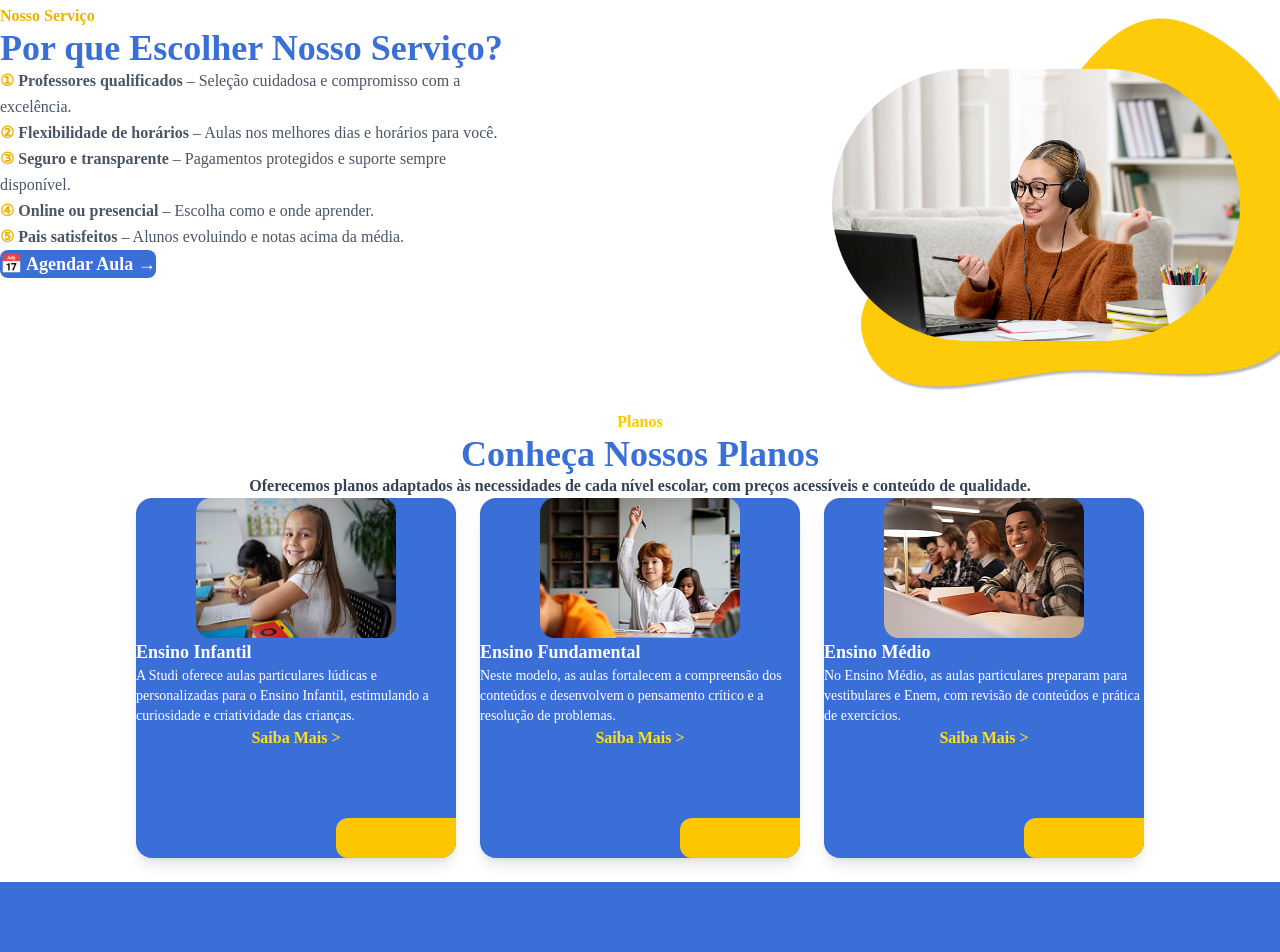
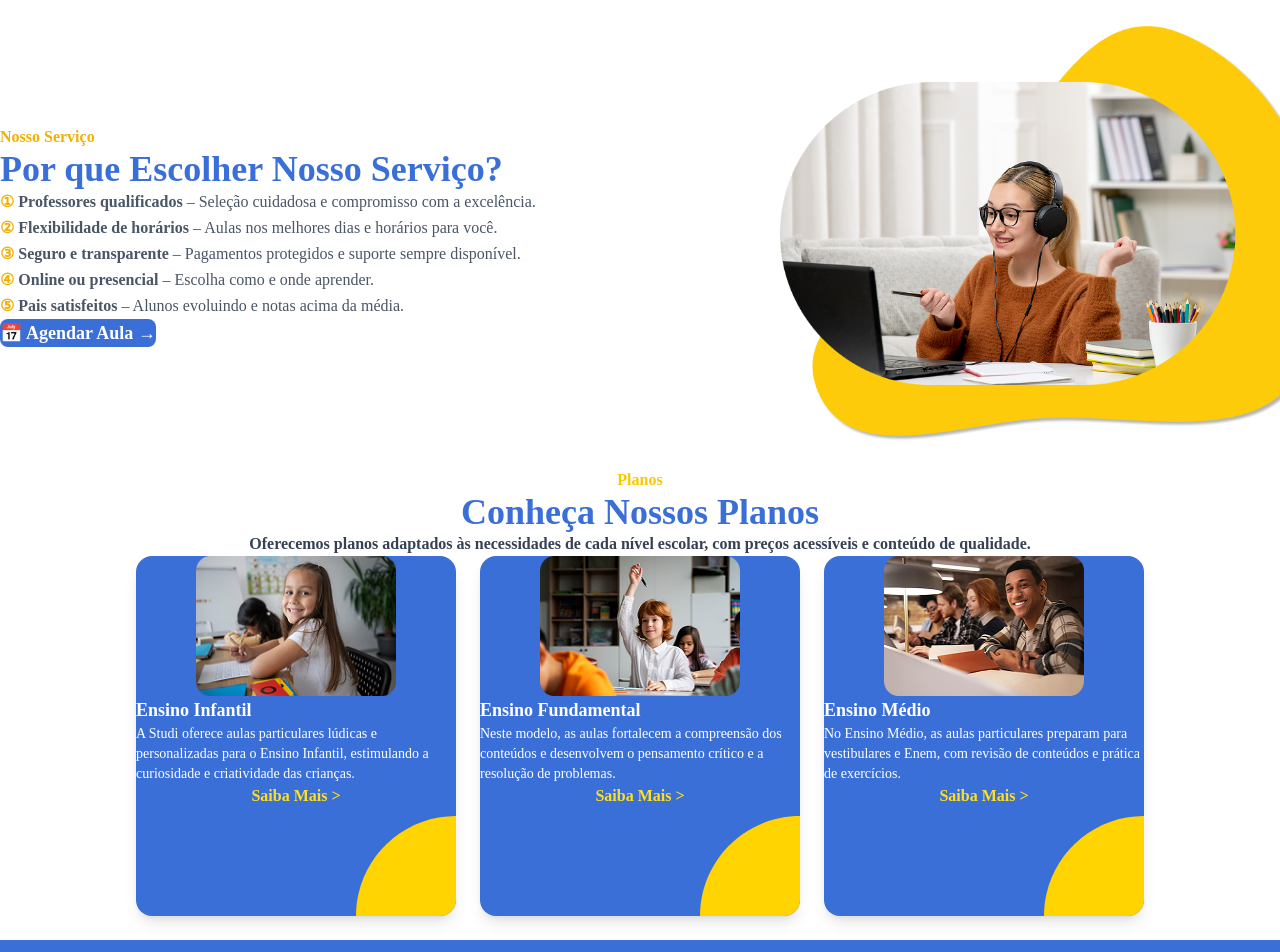
Before and after one commit to Studi-Grupo3/Front-End, a React (Vite) app: page / in a window 1280 px wide. Shown: the part 1140-2092 px from the top of the page. Built offline with nearby package versions, Linux system fonts and the light colour scheme.

Commit message:
alterações na home

```diff
--- a/src/components/NavbarHome.jsx
+++ b/src/components/NavbarHome.jsx
@@ -110,16 +110,18 @@ const Historia = () => {
     );
 };
 
+
+
 const Serviços = () => {
     return (
-        <div className="flex flex-col md:flex-row items-center md:items-start gap-2 px-6 py-10">
-            {/* Bloco de texto */}
-            <div className="max-w-lg text-left">
+        <div className="bg-white h-[58vh] flex items-center justify-between px-20">
+            {/* Texto */}
+            <div className="flex flex-col items-start justify-center max-w-[70vw]">
                 <p className="text-yellow-500 font-bold">Nosso Serviço</p>
-                <h2 className="text-2xl sm:text-3xl md:text-4xl font-bold text-[#3A6FD8]">
+                <h2 className="text-2xl md:text-4xl font-bold text-[#3A6FD8]">
                     Por que Escolher Nosso Serviço?
                 </h2>
-                <ul className="text-gray-600 font-[Quicksand] leading-relaxed space-y-2 mt-4">
+                <ul className="text-gray-600 leading-relaxed  mt-4 space-y-2">
                     <li><span className="text-yellow-500 font-bold">①</span> <span className="font-bold">Professores qualificados</span> – Seleção cuidadosa e compromisso com a excelência.</li>
                     <li><span className="text-yellow-500 font-bold">②</span> <span className="font-bold">Flexibilidade de horários</span> – Aulas nos melhores dias e horários para você.</li>
                     <li><span className="text-yellow-500 font-bold">③</span> <span className="font-bold">Seguro e transparente</span> – Pagamentos protegidos e suporte sempre disponível.</li>
@@ -131,13 +133,15 @@ const Serviços = () => {
                 </button>
             </div>
 
-            {/* Bloco de imagem */}
-            <div className="flex-1 flex justify-center md:justify-end">
-                <img src={imagemDicas} alt="Imagem Dicas" className="w-full max-w-md" />
+            {/* Imagem */}
+            <div className="hidden md:block">
+                <img src={imagemDicas} alt="Imagem Dicas" className="w-[500px] h-auto" />
             </div>
         </div>
     );
 };
+
+
 
 const Planos = () => {
     const cards = [
@@ -170,10 +174,7 @@ const Planos = () => {
 
             <div className="flex flex-wrap justify-center gap-6 mt-8">
                 {cards.map((card, index) => (
-                    <div
-                        key={index}
-                        className="bg-[#3A6FD8] text-white rounded-2xl shadow-lg p-6 h-90 w-80 relative overflow-hidden transition-transform transform hover:scale-105"
-                    >
+                    <div key={index} className="bg-[#3A6FD8] text-white rounded-2xl shadow-lg p-6 h-90 w-80 relative overflow-hidden transition-transform transform hover:scale-105">
                         <div className="flex justify-center items-center">
                             <img
                                 src={card.image}
@@ -181,10 +182,22 @@ const Planos = () => {
                                 className="w-50 h-35 rounded-lg mb-6"
                             />
                         </div>
-                        <h2 className="text-lg font-bold text-left flexitems-center mt-4">{card.title}</h2>
+                        <h2 className="text-lg font-bold text-left mt-4">{card.title}</h2>
                         <p className="text-sm text-left mt-4">{card.text}</p>
-                        <div className="absolute bottom-0 left-50 w-90 bg-yellow-400 h-10 rounded-l-xl"></div>
-                        <a href="#" className="flex justify-center text-yellow-300 font-bold relative z-10">
+
+                        {/* SVG com a curva no canto inferior direito */}
+                        <svg
+                          className="absolute bottom-0 right-0"
+                          width="100"
+                          height="100"
+                          viewBox="0 0 120 120"
+                          fill="none"
+                          xmlns="http://www.w3.org/2000/svg"
+                        >
+                          <path d="M0 120C0 53.7258 53.7258 0 120 0V120H0Z" fill="#FFD400" />
+                        </svg>
+
+                        <a href="#" className="flex justify-center text-yellow-300 font-bold relative z-10 mt-4">
                             Saiba Mais &gt;
                         </a>
                     </div>
@@ -193,6 +206,7 @@ const Planos = () => {
         </div>
     );
 };
+
 const Espaco = () => {
     return (
 
```
